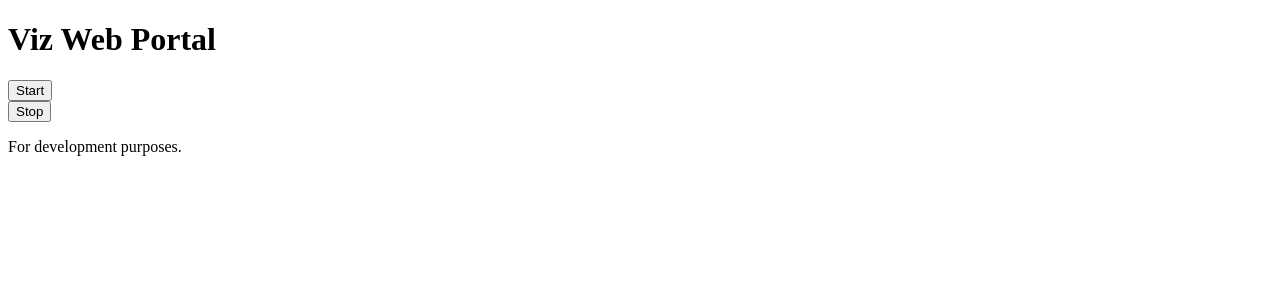
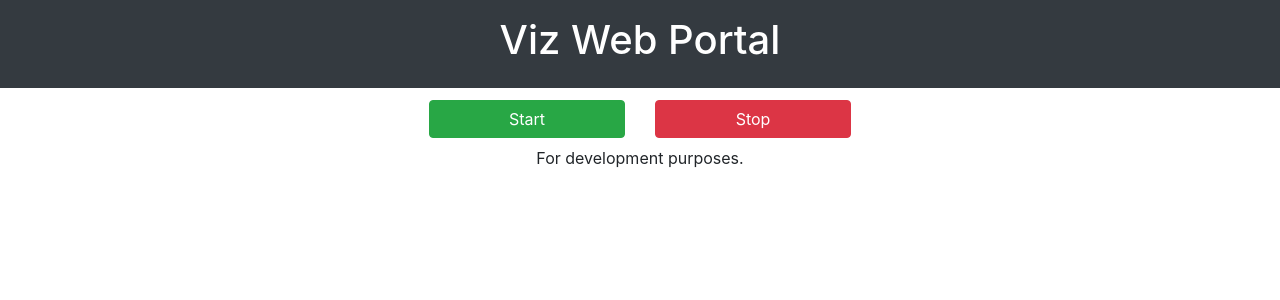
Before and after one commit to maidenkorea/VizWebApp, a Flask app: page / in a window 1280 px wide. Shown: the top 300 px of the page. Run offline with Flask 3, Linux system fonts and the light colour scheme.

Commit message:
added nice formatting.

```diff
--- a/templates/homepage.html
+++ b/templates/homepage.html
@@ -1,22 +1,50 @@
 <!DOCTYPE html>
 <html lang="en">
-<head>
-    <meta charset="UTF-8">
-    <meta name="viewport" content="width=device-width, initial-scale=1.0">
+  <head>
+    <meta charset="UTF-8" />
+    <meta name="viewport" content="width=device-width, initial-scale=1.0" />
     <title>Home</title>
-</head>
-<body>
-    <div>
-        <h1>Viz Web Portal</h1>
+    <link
+      rel="stylesheet"
+      href="https://cdn.jsdelivr.net/npm/bootstrap@4.3.1/dist/css/bootstrap.min.css"
+      integrity="sha384-ggOyR0iXCbMQv3Xipma34MD+dH/1fQ784/j6cY/iJTQUOhcWr7x9JvoRxT2MZw1T"
+      crossorigin="anonymous"
+    />
+  </head>
+  <body>
+    <div class="p-3 mb-2 bg-dark text-white mx-auto">
+      <h1 class="text-center">Viz Web Portal</h1>
+    </div>
+    <div class="row pt-1 pl-4 pr-4 mx-auto" style="width: 500px">
+      <div class="col">
         <form action="/videostream" method="post" target="_self">
-            <input type="submit" value="Start">
+          <button type="submit" class="btn btn-success btn-block">Start</button>
         </form>
+      </div>
+      <div class="col">
         <form action="/stop" method="post" target="_self" value="Stop">
-            <input type="submit" value="Stop">
+          <button type="submit" class="btn btn-danger btn-block">Stop</button>
         </form>
-        {% block content %}
-        {% endblock %}
-        <p>For development purposes.</p>
+      </div>
     </div>
-</body>
+    <div class="pl-3 pr-3 pt-2">
+      {% block content %} {% endblock %}
+      <p class="text-center">For development purposes.</p>
+    </div>
+    <script
+      src="https://code.jquery.com/jquery-3.3.1.slim.min.js"
+      integrity="sha384-q8i/X+965DzO0rT7abK41JStQIAqVgRVzpbzo5smXKp4YfRvH+8abtTE1Pi6jizo"
+      crossorigin="anonymous"
+    ></script>
+    <script
+      src="https://cdn.jsdelivr.net/npm/popper.js@1.14.7/dist/umd/popper.min.js"
+      integrity="sha384-UO2eT0CpHqdSJQ6hJty5KVphtPhzWj9WO1clHTMGa3JDZwrnQq4sF86dIHNDz0W1"
+      crossorigin="anonymous"
+    ></script>
+    <script
+      src="https://cdn.jsdelivr.net/npm/bootstrap@4.3.1/dist/js/bootstrap.min.js"
+      integrity="sha384-JjSmVgyd0p3pXB1rRibZUAYoIIy6OrQ6VrjIEaFf/nJGzIxFDsf4x0xIM+B07jRM"
+      crossorigin="anonymous"
+    ></script>
+  </body>
 </html>
```
Also changed, not shown: templates/videostream.html (+8 -3 lines).
